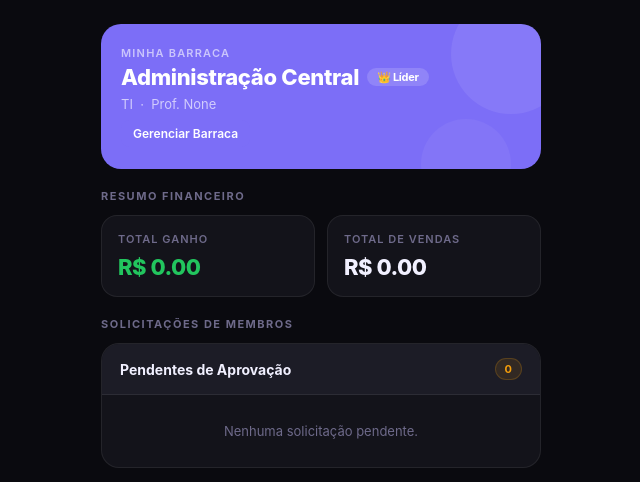
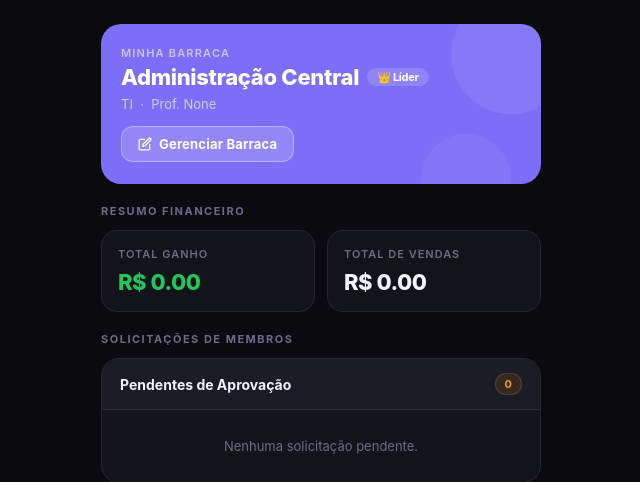
Before and after one commit to Zayr0nn/S4, a Flask app: page /dashboard in a window 1280 px wide. Shown: the part 69-551 px from the top of the page, without its empty margins (319-959 px from the left). Run offline with Flask 3, Linux system fonts and the light colour scheme; a user stored in the database is signed in; data comes from the database, SQL or seed files in the repository; data that the repository does not hold is empty.

Commit message:
Update dashboard.html

```diff
--- a/templates/dashboard.html
+++ b/templates/dashboard.html
@@ -115,6 +115,7 @@
         .profile-meta {
             font-size: 13px;
             color: rgba(255,255,255,0.65);
+            margin-bottom: 14px;
         }
 
         .role-badge {
@@ -124,6 +125,39 @@
             font-size: 11px;
             font-weight: 700;
             color: #fff;
+        }
+
+        /* ── BOTÃO GERENCIAR BARRACA (harmonizado com profile-card) ── */
+        .btn-gerenciar {
+            display: inline-flex;
+            align-items: center;
+            gap: 7px;
+            background: rgba(255,255,255,0.18);
+            border: 1px solid rgba(255,255,255,0.35);
+            border-radius: 12px;
+            padding: 9px 16px;
+            font-size: 13px;
+            font-weight: 700;
+            color: #fff;
+            text-decoration: none;
+            letter-spacing: 0.2px;
+            backdrop-filter: blur(6px);
+            transition: background 0.15s, transform 0.1s;
+            position: relative;
+            z-index: 1;
+        }
+
+        .btn-gerenciar:hover {
+            background: rgba(255,255,255,0.28);
+        }
+
+        .btn-gerenciar:active {
+            transform: scale(0.97);
+        }
+
+        .btn-gerenciar svg {
+            width: 14px; height: 14px;
+            stroke: #fff;
         }
 
         /* ── MÉTRICAS ── */
@@ -282,16 +316,15 @@
             align-items: center;
             gap: 5px;
         }
-        .coroa {
-            color: var(--gold);
-            font-size: 14px;
-        }
+        .coroa { color: var(--gold); font-size: 14px; }
+
         .permission-form {
             display: flex;
             flex-direction: column;
             gap: 6px;
             margin-top: 8px;
         }
+
         .permission-check {
             display: flex;
             align-items: center;
@@ -299,6 +332,7 @@
             font-size: 12px;
             color: var(--muted2);
         }
+
         .btn-sm {
             background: var(--accent);
             color: white;
@@ -311,19 +345,21 @@
             text-decoration: none;
             display: inline-block;
         }
+
         .btn-outline {
             background: transparent;
             border: 1px solid var(--border2);
             color: var(--text);
         }
-        .btn-danger {
-            background: var(--danger);
-        }
+
+        .btn-danger { background: var(--danger); }
+
         .flex-row {
             display: flex;
             gap: 8px;
             align-items: center;
         }
+
         .mt-2 { margin-top: 8px; }
     </style>
 </head>
@@ -347,11 +383,7 @@
 <div class="profile-section">
     <div class="profile-card">
         <p class="profile-label">
-            {% if is_lider %}
-                Minha Barraca
-            {% else %}
-                Barraca Associada
-            {% endif %}
+            {% if is_lider %}Minha Barraca{% else %}Barraca Associada{% endif %}
         </p>
         <h2 class="profile-name">
             {{ barraca.nome_barraca }}
@@ -363,8 +395,15 @@
         </h2>
         <p class="profile-meta">{{ barraca.turma }} &nbsp;·&nbsp; Prof. {{ barraca.professor_responsavel }}</p>
         {% if is_lider %}
-<a href="{{ url_for('gerenciar_barraca') }}" class="btn-sm" style="margin-top:8px; display:inline-block;">Gerenciar Barraca</a>
-{% endif %}
+        <!-- Botão harmonizado com o card roxo -->
+        <a href="{{ url_for('gerenciar_barraca') }}" class="btn-gerenciar">
+            <svg viewBox="0 0 24 24" fill="none" stroke-width="2.2" stroke-linecap="round" stroke-linejoin="round">
+                <path d="M11 4H4a2 2 0 0 0-2 2v14a2 2 0 0 0 2 2h14a2 2 0 0 0 2-2v-7"/>
+                <path d="M18.5 2.5a2.121 2.121 0 0 1 3 3L12 15l-4 1 1-4 9.5-9.5z"/>
+            </svg>
+            Gerenciar Barraca
+        </a>
+        {% endif %}
     </div>
 </div>
 
@@ -525,4 +564,4 @@
 </div>
 
 </body>
-    </html>
+</html>
```
